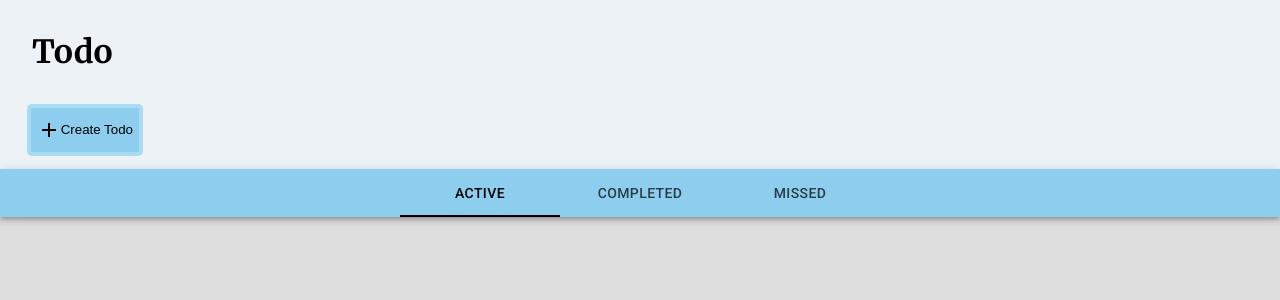
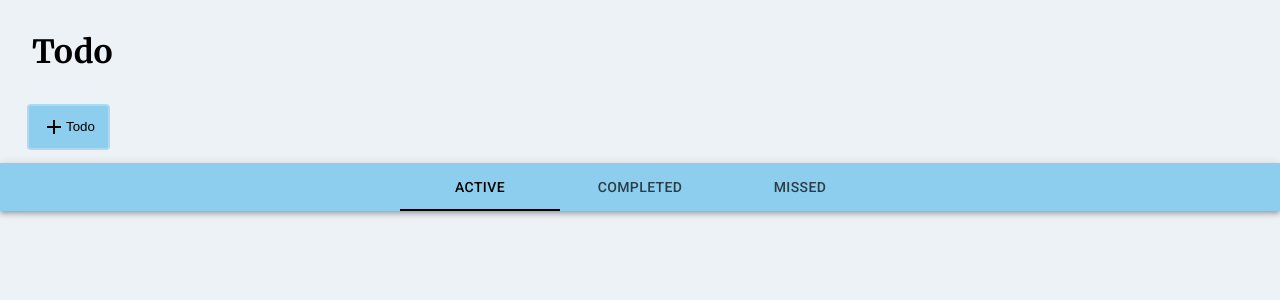
Before and after one commit to mritunjaysaha/todo-pwa, a React (Create React App) app: page / in a window 1280 px wide. Shown: the top 300 px of the page. Built offline with nearby package versions, Linux system fonts and the light colour scheme.

Commit message:
desktop completed v2

```diff
--- a/src/components/list-item.component.js
+++ b/src/components/list-item.component.js
@@ -4,6 +4,7 @@ export default function CreateTodoList(props) {
     const list = props.list;
     console.log("handle", list);
     const todolist = list.map((todo) => (
+        <div className="cards-container">
             <Cards
                 status={todo.status}
                 id={todo.id}
@@ -13,6 +14,7 @@ export default function CreateTodoList(props) {
                 onDelete={props.onClickDelete}
                 handleMissed={props.handleMissed}
             />
+        </div>
     ));
 
     return <>{todolist}</>;
--- a/src/components/popupbutton.component.js
+++ b/src/components/popupbutton.component.js
@@ -28,9 +28,11 @@ export default function AddTodo(props) {
         <>
             <Popup
                 trigger={
-                    <button className="create-todo">
-                        <AddIcon className="createTodoButton" />
-                        <p className="createTodo-p">Create Todo</p>
+                    <button className="todo-btn">
+                        <AddIcon />
+                        <span>
+                            <p>Todo</p>
+                        </span>
                     </button>
                 }
                 modal
--- a/src/components/simple-tab.component.js
+++ b/src/components/simple-tab.component.js
@@ -43,8 +43,6 @@ function a11yProps(index) {
 const useStyles = makeStyles((theme) => ({
     root: {
         flexGrow: 1,
-        backgroundColor: "#ddd",
-        height: "80vh",
     },
 }));
 
--- a/src/components/tabs.component.js
+++ b/src/components/tabs.component.js
@@ -70,7 +70,8 @@ export default function CenteredTabs() {
             const data = [...items, newItem];
             setItems(data);
             set("todo", data);
-            setActiveTodo(data);
+            const activedata = [...activeTodo, newItem];
+            setActiveTodo(activedata);
         }
     }
     function handleDelete(id, status) {
--- a/src/styles/main.css
+++ b/src/styles/main.css
@@ -24,17 +24,21 @@ body {
   background-color: #000 !important;
 }
 
+.MuiBox-root.MuiBox-root-7 {
+  height: 50vh;
+  margin: 0 auto;
+}
+
 /**************TODO's*****************/
 .cards {
-  border: 4px solid #000;
-  border-radius: 50px;
+  background-color: #fff;
+  float: left;
+  width: 20%;
+  margin-left: 2.2%;
+  margin-bottom: 2.5%;
+  border-radius: 4px;
   padding: 1em;
-  width: 20%;
-  float: left;
-  margin: 2% 0 0 4%;
-}
-.cards::before, .cards::after {
-  clear: both;
+  box-shadow: 0px 0px 10px rgba(0, 0, 1, 0.5);
 }
 
 .cards-button {
@@ -59,19 +63,17 @@ body {
   align-items: center;
 }
 
-.create-todo {
+.todo-btn {
   display: flex;
   flex-direction: row;
   align-items: center;
-  background: #8dceee;
+  justify-content: center;
+  margin-left: 2em;
   margin-bottom: 1em;
-  border-radius: 5px;
-  border: 4px solid rgba(255, 255, 255, 0.25);
-  cursor: pointer;
-  margin-left: 2em;
-}
-.create-todo:focus {
-  outline: none;
+  padding: 0 1em;
+  background-color: #8dceee;
+  border-radius: 4px;
+  border: 2px solid rgba(255, 255, 255, 0.25);
 }
 
 .popup-close {
@@ -132,7 +134,7 @@ body {
     background: transparent;
   }
 
-  .createTodoButton {
+  .todo-btn {
     background-color: #8dceee;
     color: #fff;
     border-radius: 50%;
@@ -143,6 +145,9 @@ body {
     border: 2px solid rgba(255, 255, 255, 0.25);
     box-shadow: 2px 2.5px 5px rgba(0, 0, 1, 0.5);
     z-index: 1000;
+  }
+  .todo-btn span {
+    display: none;
   }
 
   .MuiBottomNavigation-root.bottom-navigation-bar {
@@ -173,12 +178,6 @@ body {
     background: none;
   }
 
-  .cards {
-    float: none;
-    width: 90%;
-    margin: 4%;
-  }
-
   .popup {
     width: 100%;
   }
--- a/src/styles/main.scss
+++ b/src/styles/main.scss
@@ -24,20 +24,25 @@ body {
 .PrivateTabIndicator-colorSecondary-4 {
     background-color: #000 !important;
 }
+
+.MuiBox-root.MuiBox-root-7 {
+    height: 50vh;
+
+    margin: 0 auto;
+}
+
 /**************TODO's*****************/
 
 .cards {
-    border: 4px solid #000;
-    border-radius: 50px;
+    background-color: #fff;
+    float: left;
+    width: 20%;
+    margin-left: 2.2%;
+    margin-bottom: 2.5%;
+    border-radius: 4px;
+    // border: 4px solid black;
     padding: 1em;
-    width: 20%;
-    float: left;
-    &::before,
-    &::after {
-        clear: both;
-    }
-
-    margin: 2% 0 0 4%;
+    box-shadow: 0px 0px 10px rgba(0, 0, 1, 0.5);
 }
 .cards-button {
     background: none;
@@ -60,22 +65,18 @@ body {
     display: block;
     align-items: center;
 }
-.create-todo {
+.todo-btn {
     display: flex;
     flex-direction: row;
     align-items: center;
-    background: $tabs-color;
+    justify-content: center;
+    margin-left: 2em;
     margin-bottom: 1em;
-    border-radius: 5px;
-    border: 4px solid rgba(255, 255, 255, 0.25);
-
-    cursor: pointer;
-    margin-left: 2em;
-    &:focus {
-        outline: none;
-    }
+    padding: 0 1em;
+    background-color: $tabs-color;
+    border-radius: 4px;
+    border: 2px solid rgba(255, 255, 255, 0.25);
 }
-
 //POPUP JS
 .popup-close {
     background-color: transparent;
@@ -129,6 +130,7 @@ body {
     .logo {
         margin: 0.5em 0 0 1em;
     }
+
     //Enable Bottom navigation bar Ṃobile
     .MuiBottomNavigation-root.bottom-navigation-bar {
         display: flex;
@@ -136,7 +138,7 @@ body {
     }
 
     //Add todos button
-    .createTodoButton {
+    .todo-btn {
         background-color: $tabs-color;
         color: #fff;
         border-radius: 50%;
@@ -147,6 +149,10 @@ body {
         border: 2px solid rgba(255, 255, 255, 0.25);
         box-shadow: 2px 2.5px 5px rgba(0, 0, 1, 0.5);
         z-index: 1000;
+
+        span {
+            display: none;
+        }
     }
 
     //Bottom navigation bar
@@ -174,11 +180,6 @@ body {
         box-shadow: none;
         background: none;
     }
-    .cards {
-        float: none;
-        width: 90%;
-        margin: 4%;
-    }
 
     .popup {
         width: 100%;
```
Also changed, not shown: 1 other file (tests, documents, lock files or other folders). Lines whose indentation alone changed are shown as unchanged.
